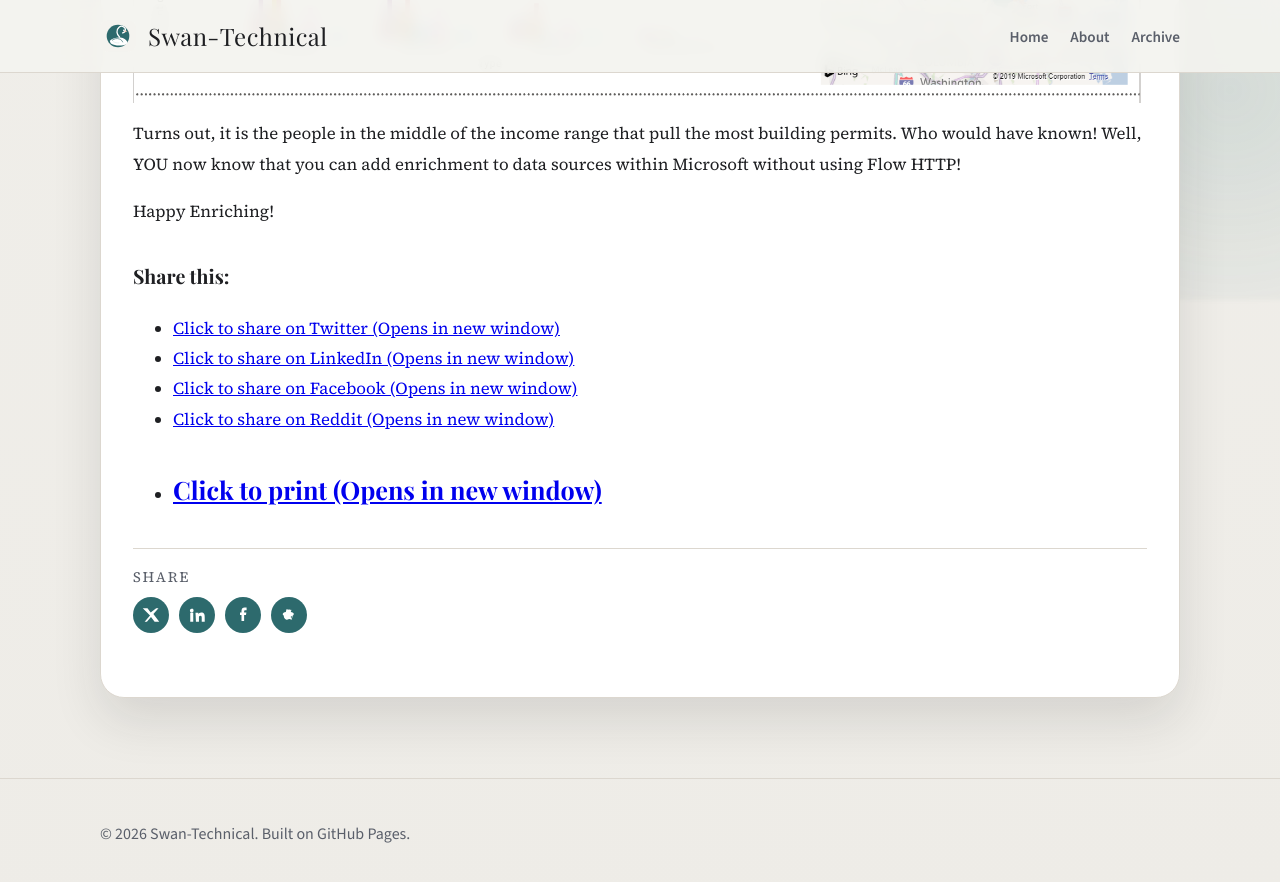
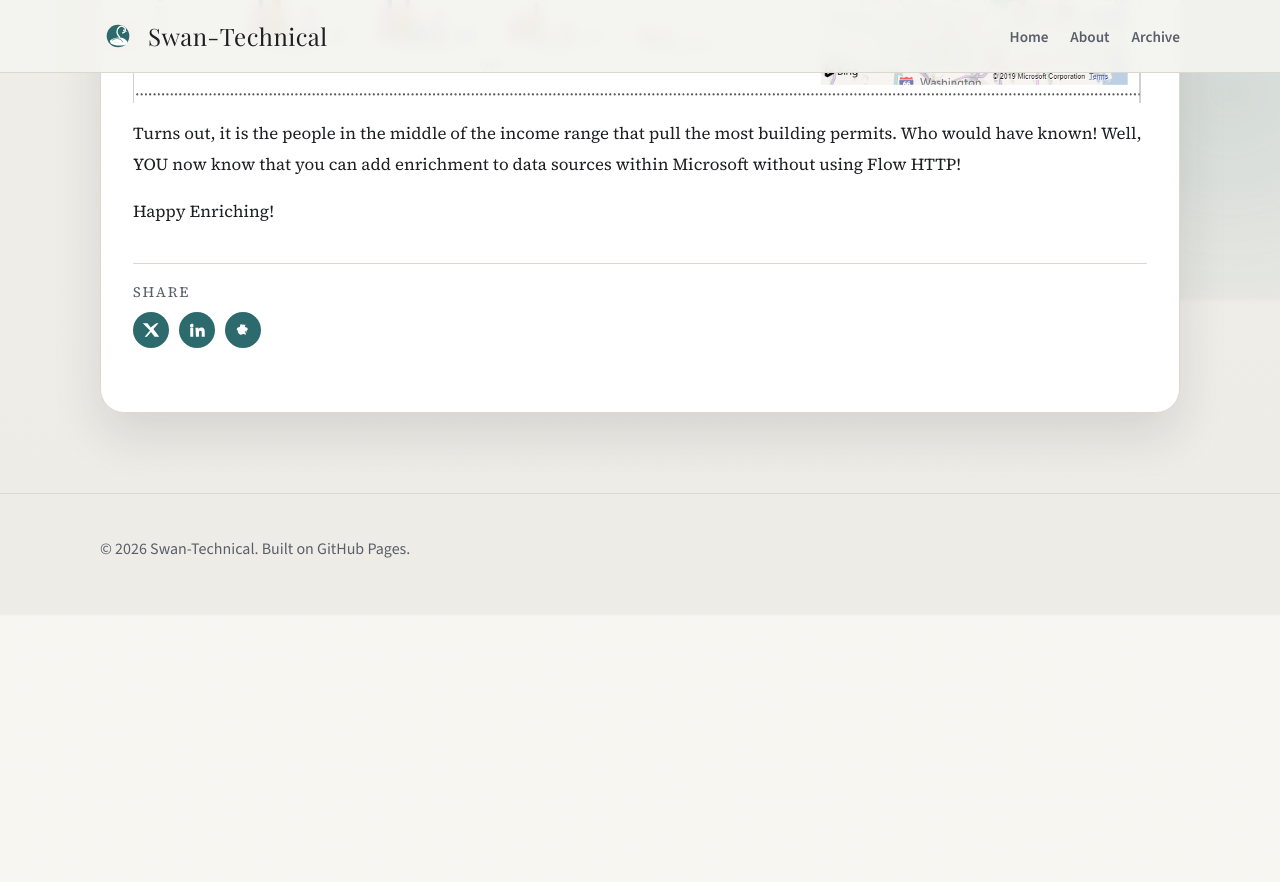
Before and after one commit to mswantek68/mswantek68.github.io, a Jekyll site: the page built from _posts/2019-11-20-add-enrichment-to-your-data-with-power-query-instead-of-an-http-connector.md, in a window 1280 px wide and 900 px high, scrolled down 10096 px. Shown: the top 882 px of the window. Built offline with Jekyll 4.4.1, drawn with Linux system fonts in a browser that asks for light colours; comment, search, counter and statistics services are not loaded; after the commit the page ends 10711 px from its top, so only the background shows below that.

Commit message:
update to share links

```diff
--- a/_layouts/post.html
+++ b/_layouts/post.html
@@ -41,13 +41,6 @@ layout: default
           </svg>
         </span>
       </a>
-      <a class="share-link" href="https://www.facebook.com/sharer/sharer.php?u={{ share_url }}" target="_blank" rel="noopener noreferrer" aria-label="Share on Facebook">
-        <span class="share-icon" aria-hidden="true">
-          <svg viewBox="0 0 24 24" role="img">
-            <path d="M13.5 8.5V6.7c0-.8.5-1.2 1.3-1.2h2V2h-2.7C11.7 2 10 3.6 10 6.4v2.1H8V12h2v8h3.5v-8H16l.5-3.5z" fill="currentColor"/>
-          </svg>
-        </span>
-      </a>
       <a class="share-link" href="https://www.reddit.com/submit?url={{ share_url }}&title={{ share_title }}" target="_blank" rel="noopener noreferrer" aria-label="Share on Reddit">
         <span class="share-icon" aria-hidden="true">
           <svg viewBox="0 0 24 24" role="img">
--- a/_posts/2019-11-20-add-enrichment-to-your-data-with-power-query-instead-of-an-http-connector.md
+++ b/_posts/2019-11-20-add-enrichment-to-your-data-with-power-query-instead-of-an-http-connector.md
@@ -251,17 +251,3 @@ Turns out, it is the people in the middle of the income range that pull the most
 
 
 Happy Enriching!
-
-
-
-
-### Share this:
-
-
-
-- [Click to share on Twitter (Opens in new window)](https://web.archive.org/web/20220406080916/https://mikeswantek.com/add-enrichment-to-your-data-with-power-query-instead-of-an-http-connector/?share=twitter)
-- [Click to share on LinkedIn (Opens in new window)](https://web.archive.org/web/20220406080916/https://mikeswantek.com/add-enrichment-to-your-data-with-power-query-instead-of-an-http-connector/?share=linkedin)
-- [Click to share on Facebook (Opens in new window)](https://web.archive.org/web/20220406080916/https://mikeswantek.com/add-enrichment-to-your-data-with-power-query-instead-of-an-http-connector/?share=facebook)
-- [Click to share on Reddit (Opens in new window)](https://web.archive.org/web/20220406080916/https://mikeswantek.com/add-enrichment-to-your-data-with-power-query-instead-of-an-http-connector/?share=reddit)
-- [Click to print (Opens in new window)](https://web.archive.org/web/20220406080916/https://mikeswantek.com/add-enrichment-to-your-data-with-power-query-instead-of-an-http-connector/#print)
--
```
Also changed, not shown: _posts/2019-11-21-enrich-your-sharepoint-list-data-using-microsoft-flow-and-apis.md (+0 -12 lines).
